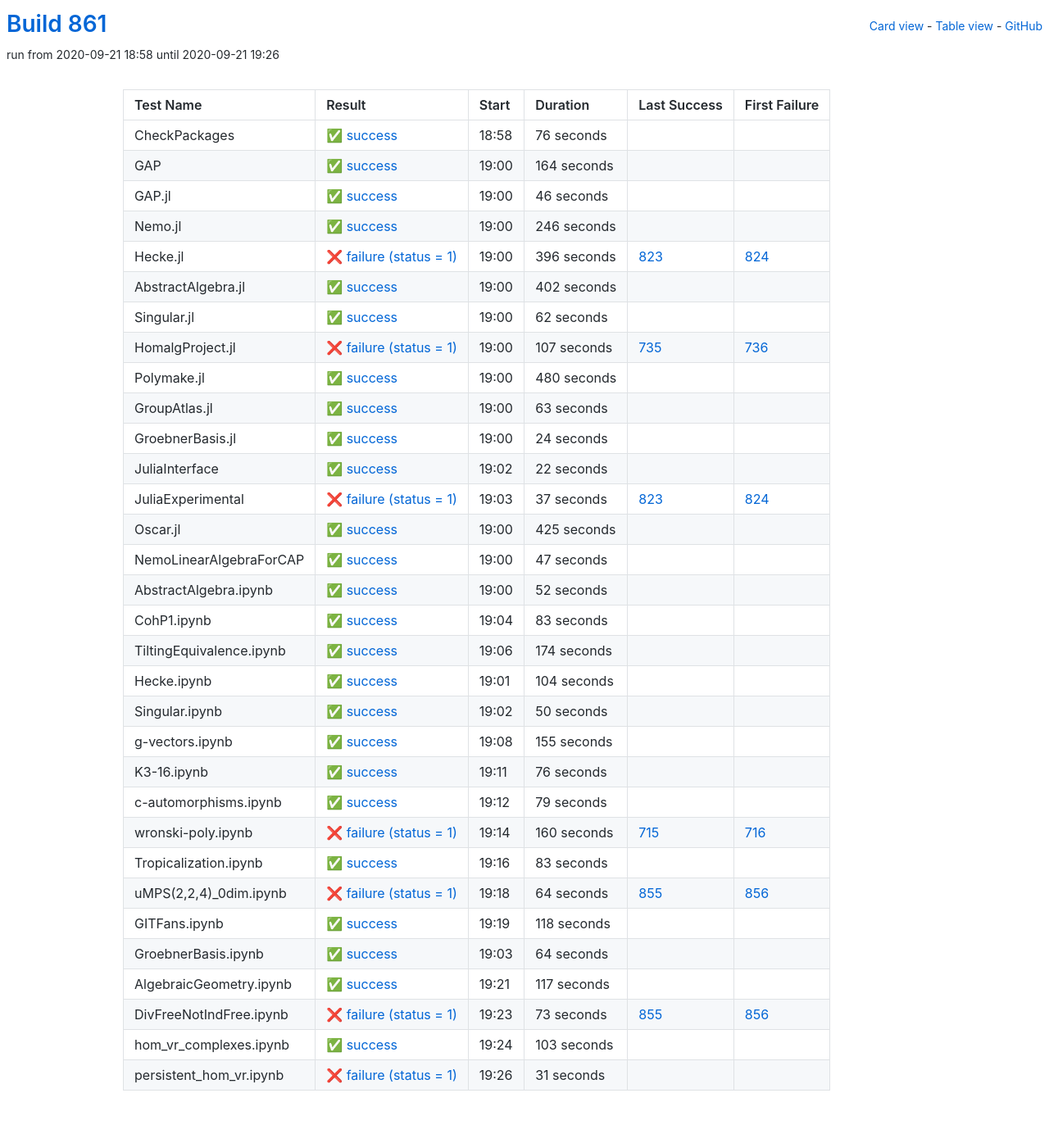
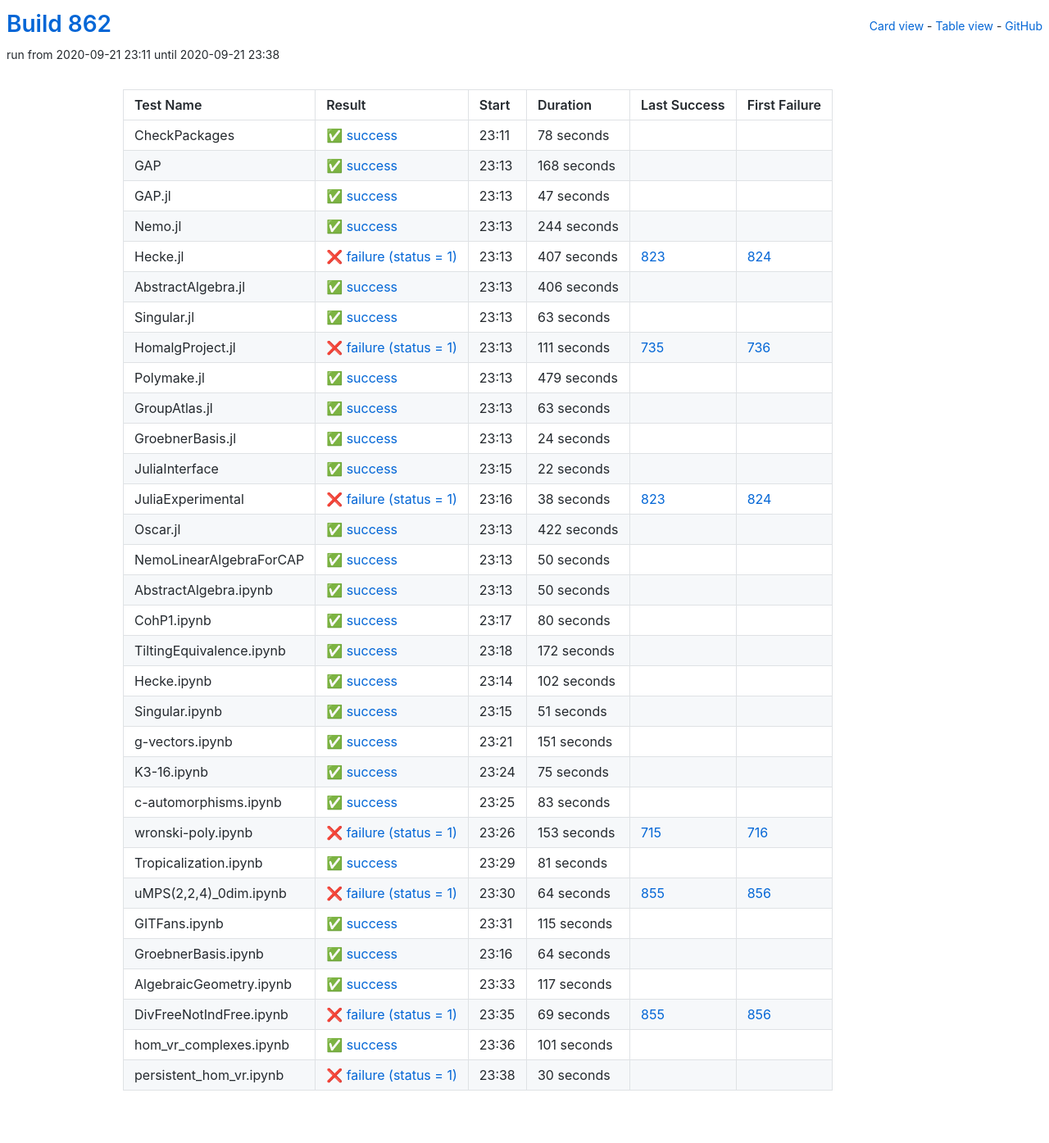
Before and after one commit to oscar-system/oscar-ci-status-stable, a Jekyll site: the page built from table.html, in a window 1280 px wide. Shown: the whole page at 82% size. Built offline with Jekyll 4.4.1, drawn with Linux system fonts in a browser that asks for light colours.

Commit message:
Build #862

```diff
--- a/_data/ci.yml
+++ b/_data/ci.yml
@@ -1,6 +1,6 @@
 ---
-build: 861
-build_url: https://oscarci.mathematik.uni-kl.de/job/oscar-stable/861/
+build: 862
+build_url: https://oscarci.mathematik.uni-kl.de/job/oscar-stable/862/
 job: oscar-stable
 organization: oscar-system
 repo: oscar-ci-status-stable
@@ -8,116 +8,116 @@ repourl: https://github.com/oscar-system/oscar-ci-status-stable
 tests:
 - name: CheckPackages
   id: checkpackages
-  log: https://oscarci.mathematik.uni-kl.de/job/oscar-stable/861/artifact/logs/build-861/CheckPackages.log
-  start: 2020-09-21 18:58
+  log: https://oscarci.mathematik.uni-kl.de/job/oscar-stable/862/artifact/logs/build-862/CheckPackages.log
+  start: 2020-09-21 23:11
   success: true
   exitcode: 0
   status: success
-  duration: 76
+  duration: 78
   last_success: false
   last_success_url:
   first_failure: false
   first_failure_url:
 - name: GAP
   id: gap
-  log: https://oscarci.mathematik.uni-kl.de/job/oscar-stable/861/artifact/logs/build-861/GAP.log
-  start: 2020-09-21 19:00
+  log: https://oscarci.mathematik.uni-kl.de/job/oscar-stable/862/artifact/logs/build-862/GAP.log
+  start: 2020-09-21 23:13
   success: true
   exitcode: 0
   status: success
-  duration: 164
+  duration: 168
   last_success: false
   last_success_url:
   first_failure: false
   first_failure_url:
 - name: GAP.jl
   id: gap-jl
-  log: https://oscarci.mathematik.uni-kl.de/job/oscar-stable/861/artifact/logs/build-861/GAP.jl.log
-  start: 2020-09-21 19:00
+  log: https://oscarci.mathematik.uni-kl.de/job/oscar-stable/862/artifact/logs/build-862/GAP.jl.log
+  start: 2020-09-21 23:13
   success: true
   exitcode: 0
   status: success
-  duration: 46
+  duration: 47
   last_success: false
   last_success_url:
   first_failure: false
   first_failure_url:
 - name: Nemo.jl
   id: nemo-jl
-  log: https://oscarci.mathematik.uni-kl.de/job/oscar-stable/861/artifact/logs/build-861/Nemo.jl.log
-  start: 2020-09-21 19:00
+  log: https://oscarci.mathematik.uni-kl.de/job/oscar-stable/862/artifact/logs/build-862/Nemo.jl.log
+  start: 2020-09-21 23:13
   success: true
   exitcode: 0
   status: success
-  duration: 246
+  duration: 244
   last_success: false
   last_success_url:
   first_failure: false
   first_failure_url:
 - name: Hecke.jl
   id: hecke-jl
-  log: https://oscarci.mathematik.uni-kl.de/job/oscar-stable/861/artifact/logs/build-861/Hecke.jl.log
-  start: 2020-09-21 19:00
+  log: https://oscarci.mathematik.uni-kl.de/job/oscar-stable/862/artifact/logs/build-862/Hecke.jl.log
+  start: 2020-09-21 23:13
   success: false
   exitcode: 1
   status: failure
-  duration: 396
+  duration: 407
   last_success: 823
   last_success_url: https://oscarci.mathematik.uni-kl.de/job/oscar-stable/823/
   first_failure: 824
   first_failure_url: https://oscarci.mathematik.uni-kl.de/job/oscar-stable/824/
 - name: AbstractAlgebra.jl
   id: abstractalgebra-jl
-  log: https://oscarci.mathematik.uni-kl.de/job/oscar-stable/861/artifact/logs/build-861/AbstractAlgebra.jl.log
-  start: 2020-09-21 19:00
+  log: https://oscarci.mathematik.uni-kl.de/job/oscar-stable/862/artifact/logs/build-862/AbstractAlgebra.jl.log
+  start: 2020-09-21 23:13
   success: true
   exitcode: 0
   status: success
-  duration: 402
+  duration: 406
   last_success: false
   last_success_url:
   first_failure: false
   first_failure_url:
 - name: Singular.jl
   id: singular-jl
-  log: https://oscarci.mathematik.uni-kl.de/job/oscar-stable/861/artifact/logs/build-861/Singular.jl.log
-  start: 2020-09-21 19:00
+  log: https://oscarci.mathematik.uni-kl.de/job/oscar-stable/862/artifact/logs/build-862/Singular.jl.log
+  start: 2020-09-21 23:13
   success: true
   exitcode: 0
   status: success
-  duration: 62
+  duration: 63
   last_success: false
   last_success_url:
   first_failure: false
   first_failure_url:
 - name: HomalgProject.jl
   id: homalgproject-jl
-  log: https://oscarci.mathematik.uni-kl.de/job/oscar-stable/861/artifact/logs/build-861/HomalgProject.jl.log
-  start: 2020-09-21 19:00
+  log: https://oscarci.mathematik.uni-kl.de/job/oscar-stable/862/artifact/logs/build-862/HomalgProject.jl.log
+  start: 2020-09-21 23:13
   success: false
   exitcode: 1
   status: failure
-  duration: 107
+  duration: 111
   last_success: 735
   last_success_url: https://oscarci.mathematik.uni-kl.de/job/oscar-stable/735/
   first_failure: 736
   first_failure_url: https://oscarci.mathematik.uni-kl.de/job/oscar-stable/736/
 - name: Polymake.jl
   id: polymake-jl
-  log: https://oscarci.mathematik.uni-kl.de/job/oscar-stable/861/artifact/logs/build-861/Polymake.jl.log
-  start: 2020-09-21 19:00
+  log: https://oscarci.mathematik.uni-kl.de/job/oscar-stable/862/artifact/logs/build-862/Polymake.jl.log
+  start: 2020-09-21 23:13
   success: true
   exitcode: 0
   status: success
-  duration: 480
+  duration: 479
   last_success: false
   last_success_url:
   first_failure: false
   first_failure_url:
 - name: GroupAtlas.jl
   id: groupatlas-jl
-  log: https://oscarci.mathematik.uni-kl.de/job/oscar-stable/861/artifact/logs/build-861/GroupAtlas.jl.log
-  start: 2020-09-21 19:00
+  log: https://oscarci.mathematik.uni-kl.de/job/oscar-stable/862/artifact/logs/build-862/GroupAtlas.jl.log
+  start: 2020-09-21 23:13
   success: true
   exitcode: 0
   status: success
@@ -128,8 +128,8 @@ tests:
   first_failure_url:
 - name: GroebnerBasis.jl
   id: groebnerbasis-jl
-  log: https://oscarci.mathematik.uni-kl.de/job/oscar-stable/861/artifact/logs/build-861/GroebnerBasis.jl.log
-  start: 2020-09-21 19:00
+  log: https://oscarci.mathematik.uni-kl.de/job/oscar-stable/862/artifact/logs/build-862/GroebnerBasis.jl.log
+  start: 2020-09-21 23:13
   success: true
   exitcode: 0
   status: success
@@ -140,8 +140,8 @@ tests:
   first_failure_url:
 - name: JuliaInterface
   id: juliainterface
-  log: https://oscarci.mathematik.uni-kl.de/job/oscar-stable/861/artifact/logs/build-861/JuliaInterface.log
-  start: 2020-09-21 19:02
+  log: https://oscarci.mathematik.uni-kl.de/job/oscar-stable/862/artifact/logs/build-862/JuliaInterface.log
+  start: 2020-09-21 23:15
   success: true
   exitcode: 0
   status: success
@@ -152,56 +152,128 @@ tests:
   first_failure_url:
 - name: JuliaExperimental
   id: juliaexperimental
-  log: https://oscarci.mathematik.uni-kl.de/job/oscar-stable/861/artifact/logs/build-861/JuliaExperimental.log
-  start: 2020-09-21 19:03
+  log: https://oscarci.mathematik.uni-kl.de/job/oscar-stable/862/artifact/logs/build-862/JuliaExperimental.log
+  start: 2020-09-21 23:16
   success: false
   exitcode: 1
   status: failure
-  duration: 37
+  duration: 38
   last_success: 823
   last_success_url: https://oscarci.mathematik.uni-kl.de/job/oscar-stable/823/
   first_failure: 824
   first_failure_url: https://oscarci.mathematik.uni-kl.de/job/oscar-stable/824/
 - name: Oscar.jl
   id: oscar-jl
-  log: https://oscarci.mathematik.uni-kl.de/job/oscar-stable/861/artifact/logs/build-861/Oscar.jl.log
-  start: 2020-09-21 19:00
+  log: https://oscarci.mathematik.uni-kl.de/job/oscar-stable/862/artifact/logs/build-862/Oscar.jl.log
+  start: 2020-09-21 23:13
   success: true
   exitcode: 0
   status: success
-  duration: 425
+  duration: 422
   last_success: false
   last_success_url:
   first_failure: false
   first_failure_url:
 - name: NemoLinearAlgebraForCAP
   id: nemolinearalgebraforcap
-  log: https://oscarci.mathematik.uni-kl.de/job/oscar-stable/861/artifact/logs/build-861/NemoLinearAlgebraForCAP.log
-  start: 2020-09-21 19:00
+  log: https://oscarci.mathematik.uni-kl.de/job/oscar-stable/862/artifact/logs/build-862/NemoLinearAlgebraForCAP.log
+  start: 2020-09-21 23:13
   success: true
   exitcode: 0
   status: success
-  duration: 47
+  duration: 50
   last_success: false
   last_success_url:
   first_failure: false
   first_failure_url:
 - name: AbstractAlgebra.ipynb
   id: abstractalgebra-ipynb
-  log: https://oscarci.mathematik.uni-kl.de/job/oscar-stable/861/artifact/logs/build-861/AbstractAlgebra.ipynb.log
-  start: 2020-09-21 19:00
+  log: https://oscarci.mathematik.uni-kl.de/job/oscar-stable/862/artifact/logs/build-862/AbstractAlgebra.ipynb.log
+  start: 2020-09-21 23:13
   success: true
   exitcode: 0
   status: success
-  duration: 52
+  duration: 50
   last_success: false
   last_success_url:
   first_failure: false
   first_failure_url:
 - name: CohP1.ipynb
   id: cohp1-ipynb
-  log: https://oscarci.mathematik.uni-kl.de/job/oscar-stable/861/artifact/logs/build-861/CohP1.ipynb.log
-  start: 2020-09-21 19:04
+  log: https://oscarci.mathematik.uni-kl.de/job/oscar-stable/862/artifact/logs/build-862/CohP1.ipynb.log
+  start: 2020-09-21 23:17
+  success: true
+  exitcode: 0
+  status: success
+  duration: 80
+  last_success: false
+  last_success_url:
+  first_failure: false
+  first_failure_url:
+- name: TiltingEquivalence.ipynb
+  id: tiltingequivalence-ipynb
+  log: https://oscarci.mathematik.uni-kl.de/job/oscar-stable/862/artifact/logs/build-862/TiltingEquivalence.ipynb.log
+  start: 2020-09-21 23:18
+  success: true
+  exitcode: 0
+  status: success
+  duration: 172
+  last_success: false
+  last_success_url:
+  first_failure: false
+  first_failure_url:
+- name: Hecke.ipynb
+  id: hecke-ipynb
+  log: https://oscarci.mathematik.uni-kl.de/job/oscar-stable/862/artifact/logs/build-862/Hecke.ipynb.log
+  start: 2020-09-21 23:14
+  success: true
+  exitcode: 0
+  status: success
+  duration: 102
+  last_success: false
+  last_success_url:
+  first_failure: false
+  first_failure_url:
+- name: Singular.ipynb
+  id: singular-ipynb
+  log: https://oscarci.mathematik.uni-kl.de/job/oscar-stable/862/artifact/logs/build-862/Singular.ipynb.log
+  start: 2020-09-21 23:15
+  success: true
+  exitcode: 0
+  status: success
+  duration: 51
+  last_success: false
+  last_success_url:
+  first_failure: false
+  first_failure_url:
+- name: g-vectors.ipynb
+  id: g-vectors-ipynb
+  log: https://oscarci.mathematik.uni-kl.de/job/oscar-stable/862/artifact/logs/build-862/g-vectors.ipynb.log
+  start: 2020-09-21 23:21
+  success: true
+  exitcode: 0
+  status: success
+  duration: 151
+  last_success: false
+  last_success_url:
+  first_failure: false
+  first_failure_url:
+- name: K3-16.ipynb
+  id: k3-16-ipynb
+  log: https://oscarci.mathematik.uni-kl.de/job/oscar-stable/862/artifact/logs/build-862/K3-16.ipynb.log
+  start: 2020-09-21 23:24
+  success: true
+  exitcode: 0
+  status: success
+  duration: 75
+  last_success: false
+  last_success_url:
+  first_failure: false
+  first_failure_url:
+- name: c-automorphisms.ipynb
+  id: c-automorphisms-ipynb
+  log: https://oscarci.mathematik.uni-kl.de/job/oscar-stable/862/artifact/logs/build-862/c-automorphisms.ipynb.log
+  start: 2020-09-21 23:25
   success: true
   exitcode: 0
   status: success
@@ -210,106 +282,34 @@ tests:
   last_success_url:
   first_failure: false
   first_failure_url:
-- name: TiltingEquivalence.ipynb
-  id: tiltingequivalence-ipynb
-  log: https://oscarci.mathematik.uni-kl.de/job/oscar-stable/861/artifact/logs/build-861/TiltingEquivalence.ipynb.log
-  start: 2020-09-21 19:06
-  success: true
-  exitcode: 0
-  status: success
-  duration: 174
-  last_success: false
-  last_success_url:
-  first_failure: false
-  first_failure_url:
-- name: Hecke.ipynb
-  id: hecke-ipynb
-  log: https://oscarci.mathematik.uni-kl.de/job/oscar-stable/861/artifact/logs/build-861/Hecke.ipynb.log
-  start: 2020-09-21 19:01
-  success: true
-  exitcode: 0
-  status: success
-  duration: 104
-  last_success: false
-  last_success_url:
-  first_failure: false
-  first_failure_url:
-- name: Singular.ipynb
-  id: singular-ipynb
-  log: https://oscarci.mathematik.uni-kl.de/job/oscar-stable/861/artifact/logs/build-861/Singular.ipynb.log
-  start: 2020-09-21 19:02
-  success: true
-  exitcode: 0
-  status: success
-  duration: 50
-  last_success: false
-  last_success_url:
-  first_failure: false
-  first_failure_url:
-- name: g-vectors.ipynb
-  id: g-vectors-ipynb
-  log: https://oscarci.mathematik.uni-kl.de/job/oscar-stable/861/artifact/logs/build-861/g-vectors.ipynb.log
-  start: 2020-09-21 19:08
-  success: true
-  exitcode: 0
-  status: success
-  duration: 155
-  last_success: false
-  last_success_url:
-  first_failure: false
-  first_failure_url:
-- name: K3-16.ipynb
-  id: k3-16-ipynb
-  log: https://oscarci.mathematik.uni-kl.de/job/oscar-stable/861/artifact/logs/build-861/K3-16.ipynb.log
-  start: 2020-09-21 19:11
-  success: true
-  exitcode: 0
-  status: success
-  duration: 76
-  last_success: false
-  last_success_url:
-  first_failure: false
-  first_failure_url:
-- name: c-automorphisms.ipynb
-  id: c-automorphisms-ipynb
-  log: https://oscarci.mathematik.uni-kl.de/job/oscar-stable/861/artifact/logs/build-861/c-automorphisms.ipynb.log
-  start: 2020-09-21 19:12
-  success: true
-  exitcode: 0
-  status: success
-  duration: 79
-  last_success: false
-  last_success_url:
-  first_failure: false
-  first_failure_url:
 - name: wronski-poly.ipynb
   id: wronski-poly-ipynb
-  log: https://oscarci.mathematik.uni-kl.de/job/oscar-stable/861/artifact/logs/build-861/wronski-poly.ipynb.log
-  start: 2020-09-21 19:14
+  log: https://oscarci.mathematik.uni-kl.de/job/oscar-stable/862/artifact/logs/build-862/wronski-poly.ipynb.log
+  start: 2020-09-21 23:26
   success: false
   exitcode: 1
   status: failure
-  duration: 160
+  duration: 153
   last_success: 715
   last_success_url: https://oscarci.mathematik.uni-kl.de/job/oscar-stable/715/
   first_failure: 716
   first_failure_url: https://oscarci.mathematik.uni-kl.de/job/oscar-stable/716/
 - name: Tropicalization.ipynb
   id: tropicalization-ipynb
-  log: https://oscarci.mathematik.uni-kl.de/job/oscar-stable/861/artifact/logs/build-861/Tropicalization.ipynb.log
-  start: 2020-09-21 19:16
+  log: https://oscarci.mathematik.uni-kl.de/job/oscar-stable/862/artifact/logs/build-862/Tropicalization.ipynb.log
+  start: 2020-09-21 23:29
   success: true
   exitcode: 0
   status: success
-  duration: 83
+  duration: 81
   last_success: false
   last_success_url:
   first_failure: false
   first_failure_url:
 - name: uMPS(2,2,4)_0dim.ipynb
   id: umps-2-2-4-0dim-ipynb
-  log: https://oscarci.mathematik.uni-kl.de/job/oscar-stable/861/artifact/logs/build-861/uMPS-2-2-4-_0dim.ipynb.log
-  start: 2020-09-21 19:18
+  log: https://oscarci.mathematik.uni-kl.de/job/oscar-stable/862/artifact/logs/build-862/uMPS-2-2-4-_0dim.ipynb.log
+  start: 2020-09-21 23:30
   success: false
   exitcode: 1
   status: failure
@@ -320,20 +320,20 @@ tests:
   first_failure_url: https://oscarci.mathematik.uni-kl.de/job/oscar-stable/856/
 - name: GITFans.ipynb
   id: gitfans-ipynb
-  log: https://oscarci.mathematik.uni-kl.de/job/oscar-stable/861/artifact/logs/build-861/GITFans.ipynb.log
-  start: 2020-09-21 19:19
+  log: https://oscarci.mathematik.uni-kl.de/job/oscar-stable/862/artifact/logs/build-862/GITFans.ipynb.log
+  start: 2020-09-21 23:31
   success: true
   exitcode: 0
   status: success
-  duration: 118
+  duration: 115
   last_success: false
   last_success_url:
   first_failure: false
   first_failure_url:
 - name: GroebnerBasis.ipynb
   id: groebnerbasis-ipynb
-  log: https://oscarci.mathematik.uni-kl.de/job/oscar-stable/861/artifact/logs/build-861/GroebnerBasis.ipynb.log
-  start: 2020-09-21 19:03
+  log: https://oscarci.mathematik.uni-kl.de/job/oscar-stable/862/artifact/logs/build-862/GroebnerBasis.ipynb.log
+  start: 2020-09-21 23:16
   success: true
   exitcode: 0
   status: success
@@ -344,8 +344,8 @@ tests:
   first_failure_url:
 - name: AlgebraicGeometry.ipynb
   id: algebraicgeometry-ipynb
-  log: https://oscarci.mathematik.uni-kl.de/job/oscar-stable/861/artifact/logs/build-861/AlgebraicGeometry.ipynb.log
-  start: 2020-09-21 19:21
+  log: https://oscarci.mathematik.uni-kl.de/job/oscar-stable/862/artifact/logs/build-862/AlgebraicGeometry.ipynb.log
+  start: 2020-09-21 23:33
   success: true
   exitcode: 0
   status: success
@@ -356,36 +356,36 @@ tests:
   first_failure_url:
 - name: DivFreeNotIndFree.ipynb
   id: divfreenotindfree-ipynb
-  log: https://oscarci.mathematik.uni-kl.de/job/oscar-stable/861/artifact/logs/build-861/DivFreeNotIndFree.ipynb.log
-  start: 2020-09-21 19:23
+  log: https://oscarci.mathematik.uni-kl.de/job/oscar-stable/862/artifact/logs/build-862/DivFreeNotIndFree.ipynb.log
+  start: 2020-09-21 23:35
   success: false
   exitcode: 1
   status: failure
-  duration: 73
+  duration: 69
   last_success: 855
   last_success_url: https://oscarci.mathematik.uni-kl.de/job/oscar-stable/855/
   first_failure: 856
   first_failure_url: https://oscarci.mathematik.uni-kl.de/job/oscar-stable/856/
 - name: hom_vr_complexes.ipynb
   id: hom-vr-complexes-ipynb
-  log: https://oscarci.mathematik.uni-kl.de/job/oscar-stable/861/artifact/logs/build-861/hom_vr_complexes.ipynb.log
-  start: 2020-09-21 19:24
+  log: https://oscarci.mathematik.uni-kl.de/job/oscar-stable/862/artifact/logs/build-862/hom_vr_complexes.ipynb.log
+  start: 2020-09-21 23:36
   success: true
   exitcode: 0
   status: success
-  duration: 103
+  duration: 101
   last_success: false
   last_success_url:
   first_failure: false
   first_failure_url:
 - name: persistent_hom_vr.ipynb
   id: persistent-hom-vr-ipynb
-  log: https://oscarci.mathematik.uni-kl.de/job/oscar-stable/861/artifact/logs/build-861/persistent_hom_vr.ipynb.log
-  start: 2020-09-21 19:26
+  log: https://oscarci.mathematik.uni-kl.de/job/oscar-stable/862/artifact/logs/build-862/persistent_hom_vr.ipynb.log
+  start: 2020-09-21 23:38
   success: false
   exitcode: 1
   status: failure
-  duration: 31
+  duration: 30
   last_success: false
   last_success_url:
   first_failure: false
```
Also changed, not shown: README.md.
